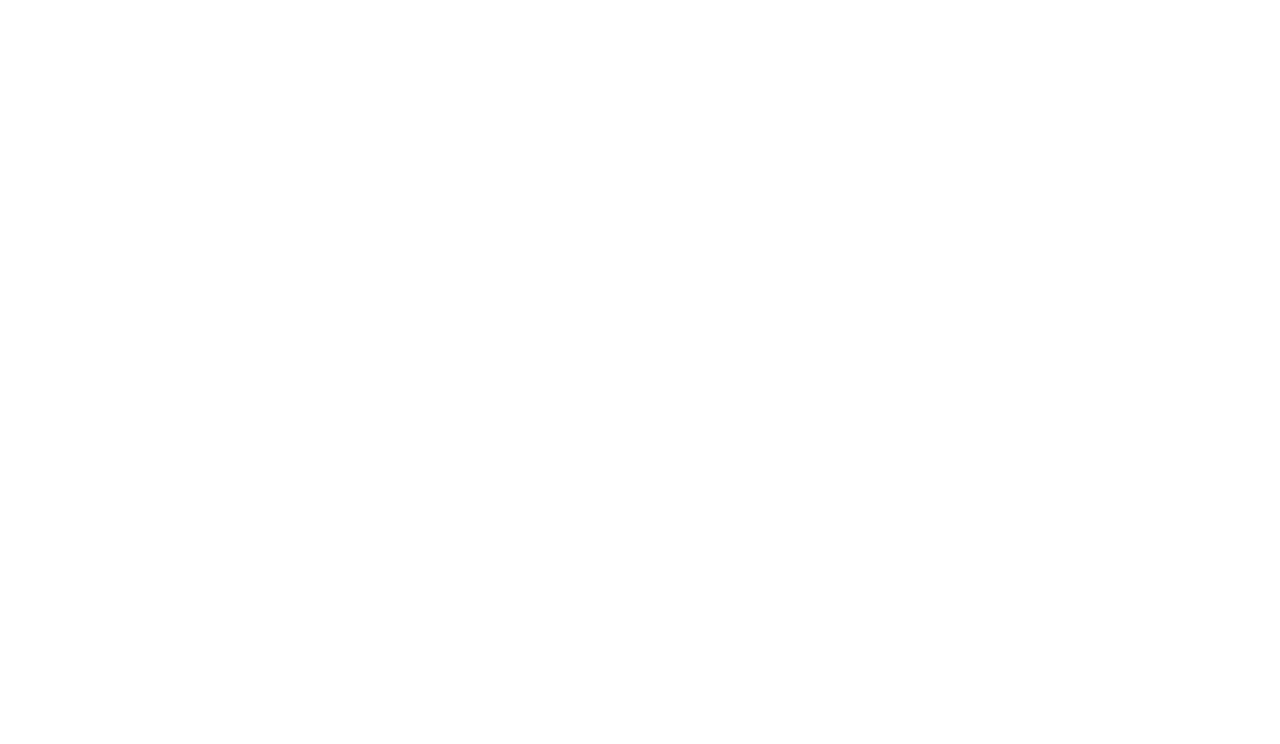
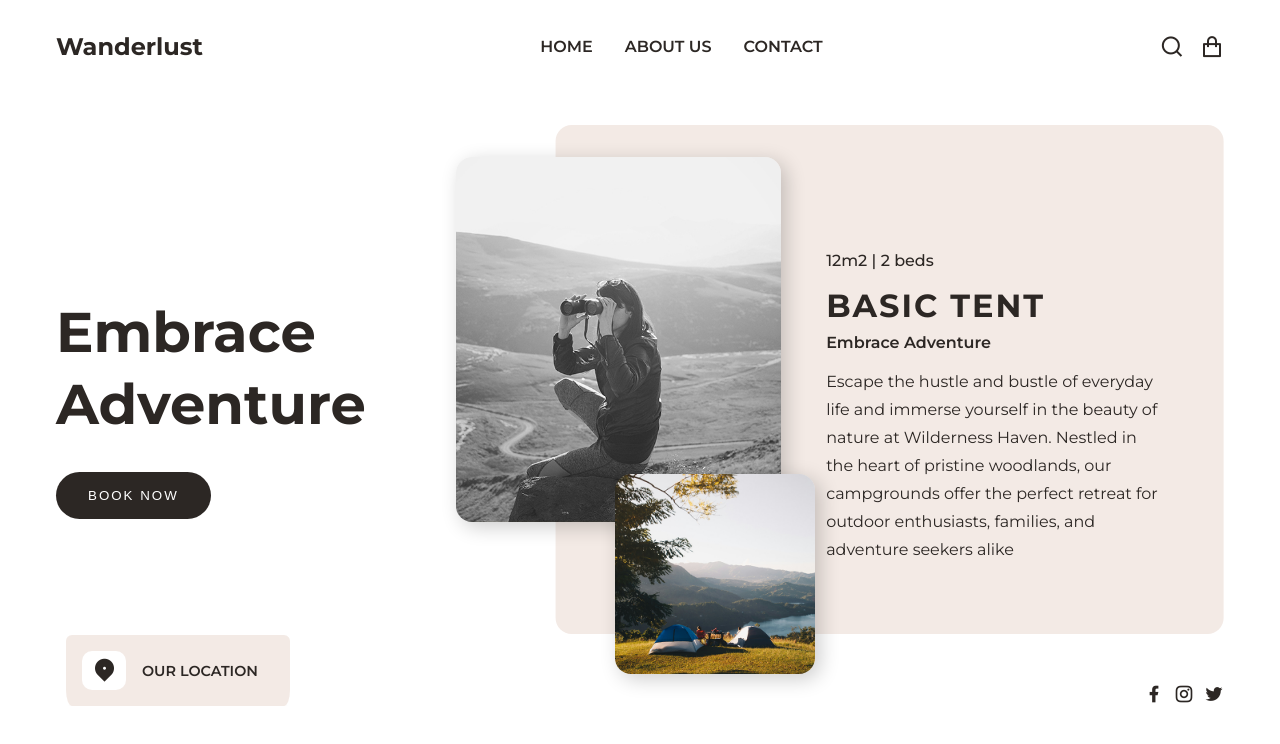
Before and after one commit to ESOCODES/Camp-Landing-page, a plain HTML site: page index.html in a window 1280 px wide. Drawn offline with nearby package versions, Linux system fonts and the light colour scheme.

Commit message:
Add files via upload

```diff
--- a/index.html
+++ b/index.html
@@ -1,11 +1,79 @@
 <!DOCTYPE html>
 <html lang="en">
-<head>
-    <meta charset="UTF-8">
-    <meta name="viewport" content="width=device-width, initial-scale=1.0">
-    <title>Document</title>
-</head>
-<body>
+  <head>
+    <meta charset="UTF-8" />
+    <meta name="viewport" content="width=device-width, initial-scale=1.0" />
+    <link
+      href="https://cdn.jsdelivr.net/npm/remixicon@4.2.0/fonts/remixicon.css"
+      rel="stylesheet"
+    />
+    <link rel="stylesheet" href="style.css" />
+    <title>Wanderlust</title>
+    <link rel="icon" type="image/x-icon" href="/assets/favicon.png">
+  </head>
 
-</body>
+  <body>
+    <nav>
+      <div class="nav__header">
+        <div class="nav__logo">
+          <a href="">Wanderlust</a>
+        </div>
+        <div class="nav__menu__btn" id="menu-btn">
+          <i class="ri-menu-line"></i>
+        </div>
+      </div>
+      <ul class="nav__links" id="nav-links">
+        <li><a href="#">HOME</a></li>
+        <li><a href="#">ABOUT US</a></li>
+        <li><a href="#">CONTACT</a></li>
+      </ul>
+      <div class="nav__btns">
+        <button class="btn"><i class="ri-search-line"></i></button>
+        <button class="btn"><i class="ri-shopping-bag-line"></i></button>
+      </div>
+    </nav>
+    <div class="container">
+      <div class="container__left">
+        <h1>Embrace Adventure</h1>
+        <div class="container__btn">
+          <button class="btn">BOOK NOW</button>
+        </div>
+      </div>
+      <div class="container__right">
+        <div class="images">
+          <img src="assets/tent-1.jpg" alt="tent-1" class="tent-1" />
+          <img src="assets/tent-2.jpg" alt="tent-2" class="tent-2" />
+        </div>
+        <div class="content">
+          <h4>12m2 | 2 beds</h4>
+          <h2>BASIC TENT</h2>
+          <h3>Embrace Adventure</h3>
+          <p>
+            Escape the hustle and bustle of everyday life and immerse yourself
+            in the beauty of nature at Wilderness Haven. Nestled in the heart of
+            pristine woodlands, our campgrounds offer the perfect retreat for
+            outdoor enthusiasts, families, and adventure seekers alike
+          </p>
+        </div>
+      </div>
+      <div class="location">
+        <span><i class="ri-map-pin-2-fill"></i></span>
+        OUR LOCATION
+      </div>
+      <div class="socials">
+        <span>
+          <a href="#"><i class="ri-facebook-fill"></i></a>
+        </span>
+        <span>
+          <a href="#"><i class="ri-instagram-line"></i></a>
+        </span>
+        <span>
+          <a href="#"><i class="ri-twitter-fill"></i></a>
+        </span>
+      </div>
+    </div>
+
+    <script src="https://unpkg.com/scrollreveal"></script>
+    <script src="main.js"></script>
+  </body>
 </html>
--- /dev/null
+++ b/main.js
@@ -0,0 +1,71 @@
+const menuBtn = document.getElementById("menu-btn");
+const navLinks = document.getElementById("nav-links");
+const menuBtnIcon = menuBtn.querySelector("i");
+
+menuBtn.addEventListener("click", (e) => {
+  navLinks.classList.toggle("open");
+
+  const isOpen = navLinks.classList.contains("open");
+  menuBtnIcon.setAttribute("class", isOpen ? "ri-close-line" : "ri-menu-line");
+});
+
+
+navLinks.addEventListener("click", (e) => {
+    navLinks.classList.remove("open");
+    menuBtnIcon.setAttribute("class", "ri-menu-line");
+});
+
+const scrollRevealOption = {
+  distance: "50px",
+  origin: "bottom",
+  duration: 1000,
+};
+
+
+ScrollReveal().reveal(".container__left h1", {
+  ...scrollRevealOption,
+});
+ScrollReveal().reveal(".container__left .container__btn", {
+  ...scrollRevealOption,
+  delay: 500,
+});
+
+ScrollReveal().reveal(".container__right h4", {
+  ...scrollRevealOption,
+  delay: 2000,
+});
+ScrollReveal().reveal(".container__right h2", {
+  ...scrollRevealOption,
+  delay: 2500,
+});
+ScrollReveal().reveal(".container__right h3", {
+  ...scrollRevealOption,
+  delay: 3000,
+});
+ScrollReveal().reveal(".container__right p", {
+  ...scrollRevealOption,
+  delay: 3500,
+});
+
+ScrollReveal().reveal(".container__right .tent-1", {
+  duration: 1000,
+  delay: 4000,
+});
+ScrollReveal().reveal(".container__right .tent-2", {
+  duration: 1000,
+  delay: 4500,
+});
+
+ScrollReveal().reveal(".location", {
+  ...scrollRevealOption,
+  delay: 5000,
+  origin: "left",
+});
+
+
+ScrollReveal().reveal(".socials span", {
+  ...scrollRevealOption,
+  delay: 5500,
+  origin: "top",
+  interval: 500,
+});
--- /dev/null
+++ b/style.css
@@ -0,0 +1,357 @@
+@import url("https://fonts.googleapis.com/css2?family=Montserrat:ital,wght@0,100..900;1,100..900&display=swap");
+
+:root {
+  --primary-color: #f3eae5;
+  --text-dark: #2c2724;
+  --white: #ffffff;
+  --max-width: 1200px;
+}
+
+* {
+  padding: 0;
+  margin: 0;
+  box-sizing: border-box;
+}
+
+.btn {
+  outline: none;
+  border: none;
+  transition: 0.3s;
+  cursor: pointer;
+}
+
+img {
+  display: flex;
+  width: 100%;
+}
+
+a {
+  text-decoration: none;
+  transition: 0.3s;
+}
+
+body {
+  font-family: "Montserrat", sans-serif;
+}
+
+nav {
+  position: fixed;
+  isolation: isolate;
+  width: 100%;
+  z-index: 9;
+}
+
+.nav__header {
+  padding: 1rem;
+  width: 100%;
+  display: flex;
+  align-items: center;
+  justify-content: space-between;
+  background-color: var(--text-dark);
+}
+
+.nav__logo a {
+  font-size: 1.5rem;
+  font-weight: 700;
+  color: var(--white);
+}
+
+.nav__menu__btn {
+  font-size: 1.5rem;
+  color: var(--white);
+  cursor: pointer;
+}
+
+.nav__links {
+  position: absolute;
+  top: 60px;
+  left: 0;
+  width: 100%;
+  padding: 2rem;
+  list-style: none;
+  display: flex;
+  align-items: center;
+  justify-content: center;
+  flex-direction: column;
+  gap: 2rem;
+  background-color: var(--text-dark);
+  transition: 0.5s;
+  z-index: -1;
+  transform: translateY(-100%);
+}
+
+.nav__links.open {
+  transform: translateY(0);
+}
+
+.nav__links a {
+  font-weight: 600;
+  color: var(--primary-color);
+}
+
+.nav__links a:hover {
+  color: var(--white);
+}
+
+.nav__btns {
+  display: none;
+}
+
+.container {
+  max-width: var(--max-width);
+  margin: auto;
+  padding: 5rem 0;
+  position: relative;
+  isolation: isolate;
+  display: grid;
+  gap: 2rem;
+  overflow: hidden;
+}
+
+.container__left {
+  padding-inline: 1rem;
+  text-align: center;
+}
+
+.container__left h1 {
+  margin-bottom: 2rem;
+  font-size: 3.5rem;
+  font-weight: 700;
+  line-height: 4.5rem;
+  color: var(--text-dark);
+}
+
+.container__left .btn {
+  padding: 1rem 2rem;
+  letter-spacing: 2px;
+  color: var(--white);
+  background-color: var(--text-dark);
+  border-radius: 5rem;
+}
+
+.container__left .btn:hover {
+  color: var(--text-dark);
+  background-color: var(--primary-color);
+}
+
+.container__right {
+  position: relative;
+  isolation: isolate;
+  display: grid;
+  gap: 2rem;
+}
+
+.container__right::before {
+  position: absolute;
+  content: "";
+  bottom: 0;
+  left: 50%;
+  transform: translateX(-50%);
+  width: 0;
+  transform-origin: left;
+  height: 80%;
+  background-color: var(--primary-color);
+  border-radius: 1rem;
+  z-index: -1;
+
+  animation: show 0.75s 1.25s ease-in-out forwards;
+}
+
+@keyframes show {
+  0% {
+    width: 0;
+  }
+  100% {
+    width: calc(100% - 2rem);
+  }
+}
+
+.images {
+  display: flex;
+  align-items: center;
+  justify-content: center;
+}
+
+.tent-1 {
+  max-width: 300px;
+  transform: translateX(1rem);
+  border-radius: 1rem;
+  box-shadow: 5px 5px 20px rgba(0, 0, 0, 0.2);
+}
+
+.tent-2 {
+  max-width: 180px;
+  transform: translateX(-1rem);
+  border-radius: 1rem;
+  box-shadow: 5px 5px 20px rgba(0, 0, 0, 0.2);
+}
+
+.content {
+  padding-block: 0 5rem;
+  padding-inline: 2rem;
+  text-align: center;
+}
+
+.content h4 {
+  margin-bottom: 1rem;
+  font-size: 1rem;
+  font-weight: 500;
+  color: var(--text-dark);
+}
+
+.content h2 {
+  margin-bottom: 0.5rem;
+  font-size: 2rem;
+  font-weight: 700;
+  letter-spacing: 2px;
+  color: var(--text-dark);
+}
+
+.content h3 {
+  margin-bottom: 1rem;
+  font-size: 1rem;
+  font-weight: 600;
+  color: var(--text-dark);
+}
+
+.content p {
+  line-height: 1.75rem;
+  color: var(--text-dark);
+}
+
+.location {
+  position: absolute;
+  left: 1rem;
+  bottom: 1rem;
+  padding: 1rem 2rem 1rem 1rem;
+  border-radius: 1rem;
+  display: flex;
+  align-items: center;
+  gap: 1rem;
+  font-size: 0.9rem;
+  font-weight: 600;
+  color: var(--text-dark);
+  background-color: var(--primary-color);
+  border: 10px solid var(--white);
+  border-bottom: none;
+}
+
+.location span {
+  padding: 5px 10px;
+  font-size: 1.5rem;
+  color: var(--text-dark);
+  background-color: var(--white);
+  border-radius: 10px;
+}
+
+.socials {
+  position: absolute;
+  bottom: 1rem;
+  right: 1rem;
+  display: flex;
+  align-items: center;
+  gap: 10px;
+}
+
+.socials a {
+  font-size: 1.25rem;
+  color: var(--text-dark);
+}
+
+@media (width > 768px) {
+  nav {
+    position: static;
+    padding: 2rem 1rem;
+    max-width: var(--max-width);
+    margin-inline: auto;
+    display: flex;
+    align-items: center;
+    justify-content: space-between;
+    gap: 2rem;
+  }
+
+  .nav__header {
+    flex: 1;
+    padding: 0;
+    background-color: transparent;
+  }
+
+  .nav__logo a {
+    color: var(--text-dark);
+  }
+
+  .nav__menu__btn {
+    display: none;
+  }
+
+  .nav__links {
+    position: static;
+    padding: 0;
+    flex-direction: row;
+    background-color: transparent;
+    transform: none;
+  }
+
+  .nav__links a,
+  .nav__links a:hover {
+    color: var(--text-dark);
+  }
+
+  .nav__btns {
+    flex: 1;
+    display: flex;
+    align-items: center;
+    gap: 1rem;
+  }
+
+  .nav__btns .btn {
+    font-size: 1.5rem;
+    color: var(--text-dark);
+    background-color: transparent;
+  }
+
+  .container {
+    grid-template-columns: 2fr 3fr;
+    align-items: center;
+    padding: 2rem 0;
+  }
+
+  .container__left {
+    text-align: left;
+  }
+}
+
+@media (width > 1024px) {
+  .container__right {
+    grid-template-columns: 1fr 2fr;
+    align-items: center;
+  }
+
+  .container__right::before {
+    bottom: unset;
+    top: 0;
+    height: 90%;
+  }
+
+  .images {
+    flex-direction: column;
+  }
+
+  .tent-1 {
+    width: calc(100% + 10rem);
+    max-width: 325px;
+    transform: translate(-2rem, 2rem);
+  }
+
+  .tent-2 {
+    max-width: 200px;
+    transform: translate(4rem, -1rem);
+  }
+
+  .content {
+    padding-block: 5rem;
+    text-align: left;
+    max-width: 400px;
+    margin-inline-start: unset;
+  }
+}
```
Also changed, not shown: assets/360_F_389918046_a6hG7P2efmPe9rD0vYCel74LWlBIOhQo.jpg (added), assets/favicon.png (added), assets/tent-1.jpg (added), assets/tent-2.jpg (added), 4 other files.
